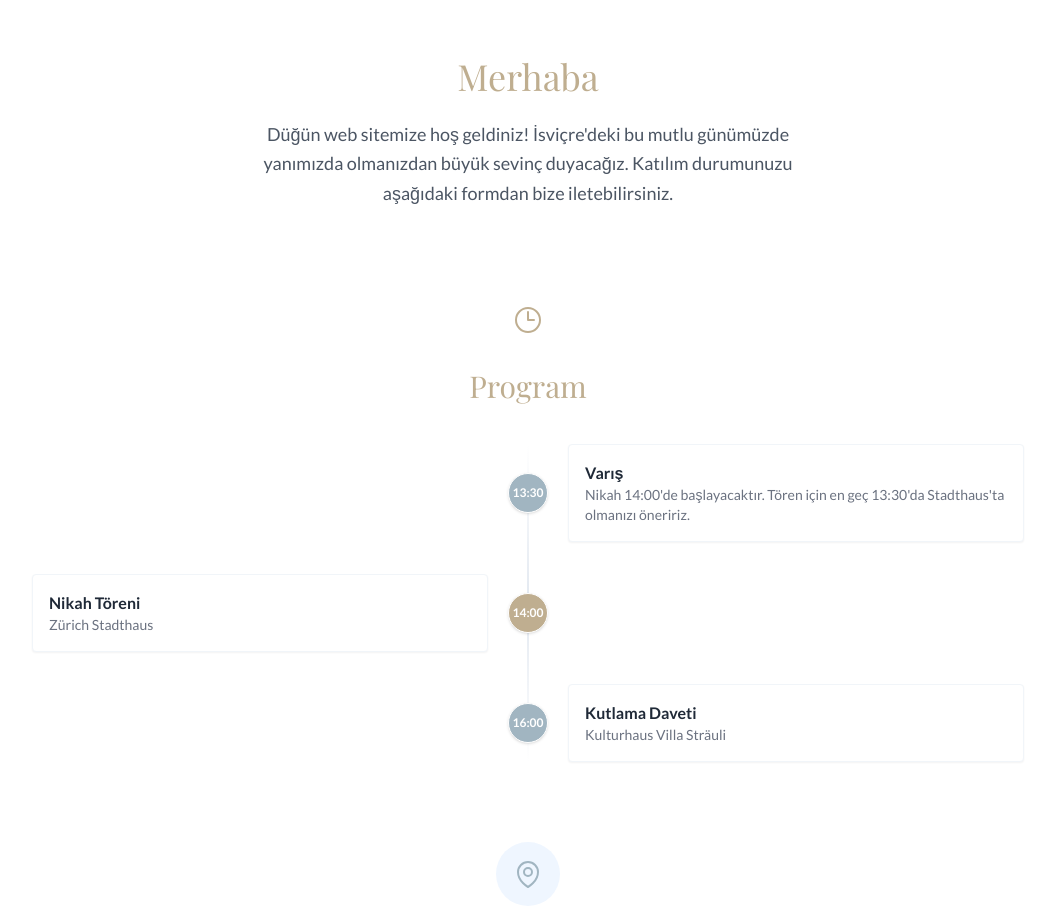
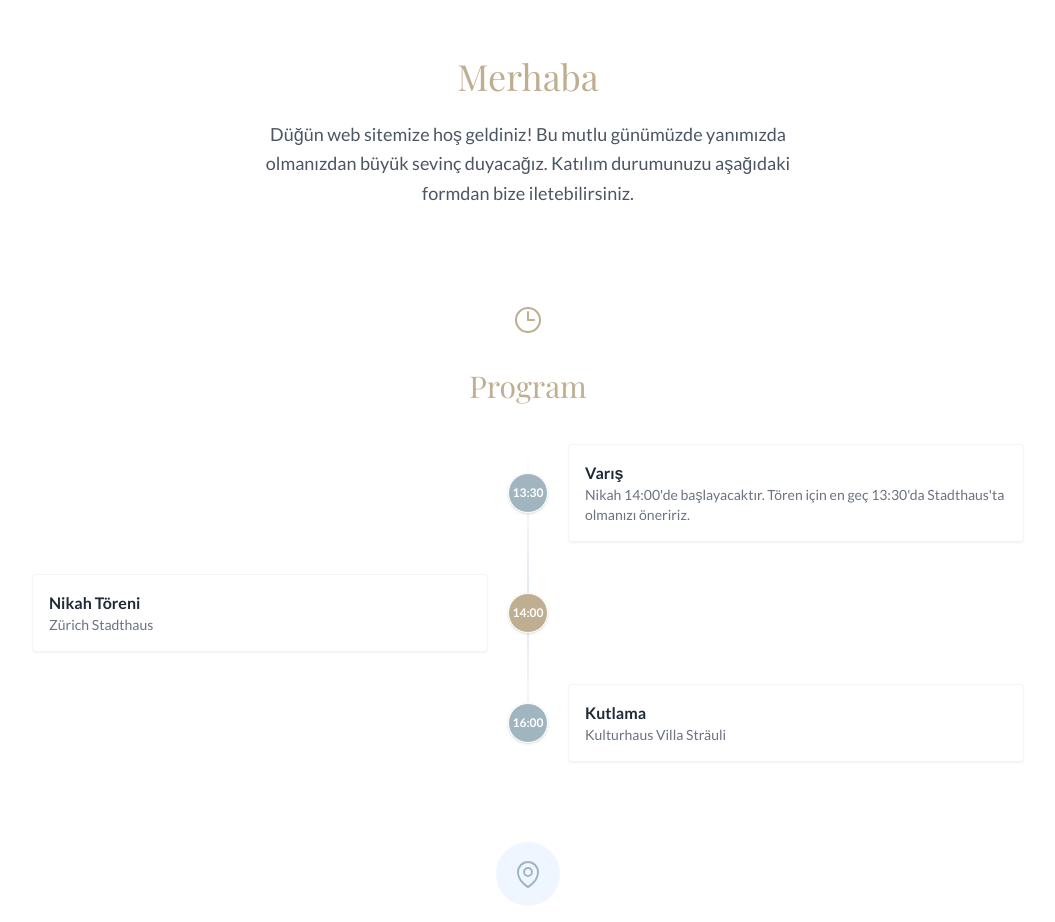
Before and after one commit to Ecomak/wedding, a React (Vite) app: page / in a window 1280 px wide. Shown: the part 1060-1982 px from the top of the page, without its empty margins (112-1167 px from the left). Built offline with nearby package versions, Linux system fonts and the light colour scheme; a web font is replaced by a local one.

Commit message:
Update constants.ts

```diff
--- a/constants.ts
+++ b/constants.ts
@@ -5,7 +5,7 @@ export const TRANSLATIONS: Record<Language, Translations> = {
     title: 'Emel & Onur',
     date: '25 TEMMUZ 2026',
     welcomeTitle: 'Merhaba',
-    welcomeText: 'Düğün web sitemize hoş geldiniz! İsviçre\'deki bu mutlu günümüzde yanımızda olmanızdan büyük sevinç duyacağız. Katılım durumunuzu aşağıdaki formdan bize iletebilirsiniz.',
+    welcomeText: 'Düğün web sitemize hoş geldiniz! Bu mutlu günümüzde yanımızda olmanızdan büyük sevinç duyacağız. Katılım durumunuzu aşağıdaki formdan bize iletebilirsiniz.',
     rsvpTitle: 'LCV (RSVP)',
     locationTitle: 'Konumlar',
     venueZurichTitle: 'Nikah: Zürich Stadthaus',
@@ -57,7 +57,7 @@ export const TRANSLATIONS: Record<Language, Translations> = {
     arrivalTitle: 'Varış',
     arrivalText: 'Nikah 14:00\'de başlayacaktır. Tören için en geç 13:30\'da Stadthaus\'ta olmanızı öneririz.',
     ceremonyTitle: 'Nikah Töreni',
-    celebrationTitle: 'Kutlama Daveti',
+    celebrationTitle: 'Kutlama',
     transportTitle: 'Ulaşım Önerisi',
     transportText: 'Zürich Stadthaus\'tan Villa Sträuli\'ye ulaşım için toplu taşıma en pratik seçenektir. Stadthaus\'tan kısa bir yürüyüşle Stadelhofen istasyonuna geçip oradan Winterthur\'a giden trenlere binebilirsiniz. Ayrıca Zürich HB\'den (Ana İstasyon) de trenle yaklaşık 20-30 dakikada Winterthur\'a ulaşabilirsiniz. İstasyondan villaya 10 dakikalık keyifli bir yürüyüşle veya kısa bir otobüs yolculuğu ile ulaşım mümkündür.'
   },
@@ -117,7 +117,7 @@ export const TRANSLATIONS: Record<Language, Translations> = {
     arrivalTitle: 'Arrival',
     arrivalText: 'The ceremony starts at 14:00. We suggest arriving at the Stadthaus by 13:30 to find your seats.',
     ceremonyTitle: 'Wedding Ceremony',
-    celebrationTitle: 'Celebration Party',
+    celebrationTitle: 'Celebration',
     transportTitle: 'Transportation Advice',
     transportText: 'Public transport is the best way to travel from Zurich Stadthaus to Villa Sträuli. You can take a short walk from the Stadthaus to Stadelhofen station and catch a train to Winterthur from there. Alternatively, trains from Zurich HB to Winterthur HB take about 20-30 minutes. From Winterthur station, the Villa is a short 10-minute walk or a quick bus ride away.'
   }
```
